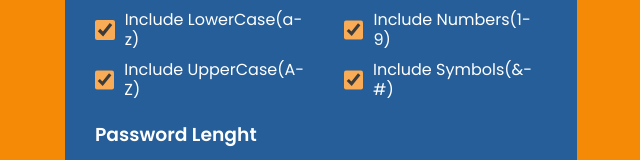
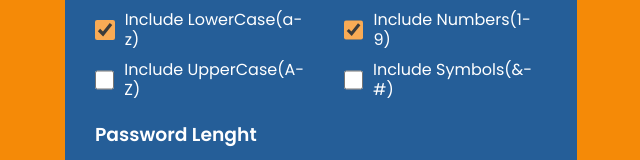
Before and after one commit to 4Lorean2/password-generator-reactjs, a React (Create React App) app: page / in a window 1280 px wide. Shown: the part 338-498 px from the top of the page, without its empty margins (319-959 px from the left). Built offline with nearby package versions, Linux system fonts and the light colour scheme.

Commit message:
toastfly added

```diff
--- a/package.json
+++ b/package.json
@@ -9,6 +9,7 @@
     "react": "^18.3.1",
     "react-dom": "^18.3.1",
     "react-scripts": "5.0.1",
+    "react-toastify": "^10.0.5",
     "web-vitals": "^2.1.4"
   },
   "scripts": {
--- a/src/App.js
+++ b/src/App.js
@@ -1,5 +1,6 @@
 import "./App.css";
 import PasswordGenerator from "./Components/PasswordGenerator";
+import "react-toastify/dist/ReactToastify.css";
 
 function App() {
   return (
--- a/src/Components/PasswordGenerator.jsx
+++ b/src/Components/PasswordGenerator.jsx
@@ -1,6 +1,7 @@
 import React, { useState } from "react";
 import "./PasswordGenerator.css";
 import copyIcon from "../assets/copy-icon.svg";
+import { ToastContainer, toast } from "react-toastify";
 
 const lowercaseList = "abcdefghijklmnopqrstuvwxyz";
 const uppercaseList = "ABCDEFGHIJKLMNOPQRSTUVWXYZ";
@@ -10,9 +11,9 @@ const symbolsList = "!@#$%^&*()?";
 const PasswordGenerator = () => {
   const [password, setPassword] = useState("");
   const [lowerCase, setLowerCase] = useState(true);
-  const [upperCase, setUpperCase] = useState(true);
+  const [upperCase, setUpperCase] = useState(false);
   const [numbers, setNumbers] = useState(true);
-  const [symbols, setSymbols] = useState(true);
+  const [symbols, setSymbols] = useState(false);
   const [passwordLenght, setPasswordLenght] = useState(8);
 
   const generatePassword = () => {
@@ -47,10 +48,21 @@ const PasswordGenerator = () => {
 
     if (copiedText) {
       navigator.clipboard.writeText(password);
+      toast.success("Password Copied to Clipboard!", {
+        position: "top-center",
+        autoClose: 5000,
+        hideProgressBar: false,
+        closeOnClick: true,
+        pauseOnHover: true,
+        draggable: true,
+        progress: undefined,
+        theme: "colored",
+      });
     }
   };
 
   return (
+    <>
       <div className="container">
         <h2 className="title">Super Password Generator</h2>
         <div className="password-wrapper">
@@ -134,7 +146,9 @@ const PasswordGenerator = () => {
                 min={8}
                 max={42}
                 defaultValue={passwordLenght}
-              onChange={(event) => setPasswordLenght(event.currentTarget.value)}
+                onChange={(event) =>
+                  setPasswordLenght(event.currentTarget.value)
+                }
               />
             </div>
           </div>
@@ -148,6 +162,8 @@ const PasswordGenerator = () => {
           </button>
         </div>
       </div>
+      <ToastContainer />
+    </>
   );
 };
 
```
Also changed, not shown: 1 other file (tests, documents, lock files or other folders). Lines whose indentation alone changed are shown as unchanged.
